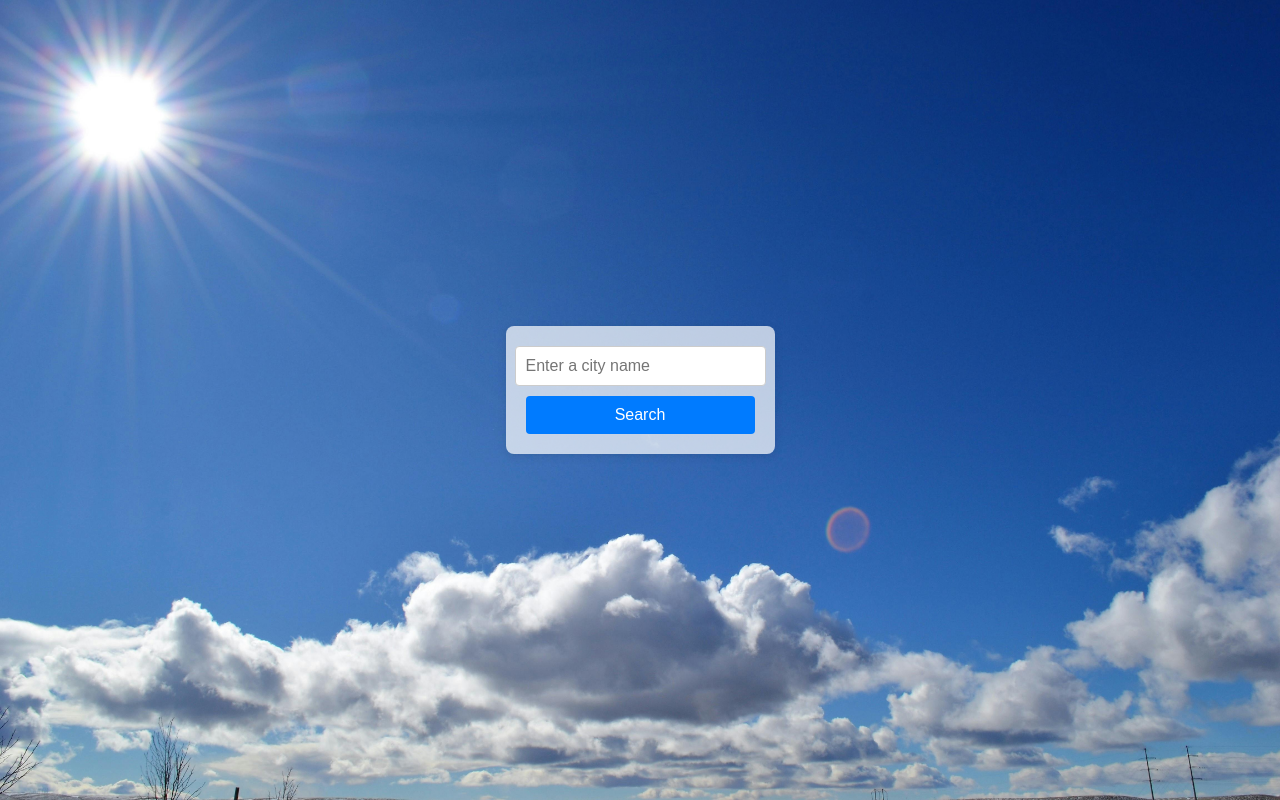
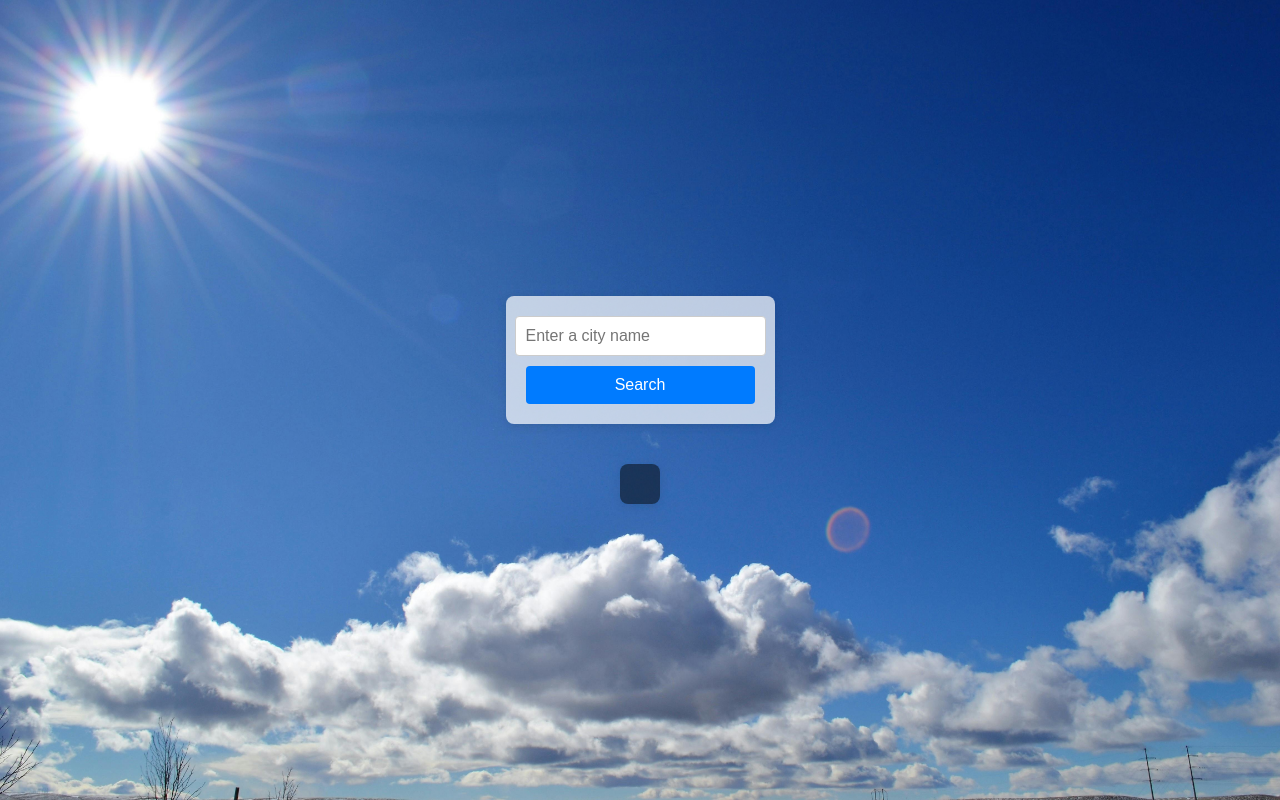
Before and after one commit to yassersalama22/weather, a website built with webpack: page src/index.html in a window 1280 px wide. Built offline with nearby package versions, Linux system fonts and the light colour scheme.

Commit message:
add transpernt background for readabilty

```diff
--- a/src/style.css
+++ b/src/style.css
@@ -59,6 +59,15 @@ button:hover {
   background: #0056b3;
 }
 
+#weatherData {
+  background: rgba(0, 0, 0, 0.5); /* Transparent black background */
+  color: white; /* White text for readability */
+  padding: 20px;
+  border-radius: 8px;
+  box-shadow: 0 2px 10px rgba(0, 0, 0, 0.1);
+  margin-top: 20px;
+}
+
 #weatherData h2,
 #weatherData p {
   margin: 0;
```
